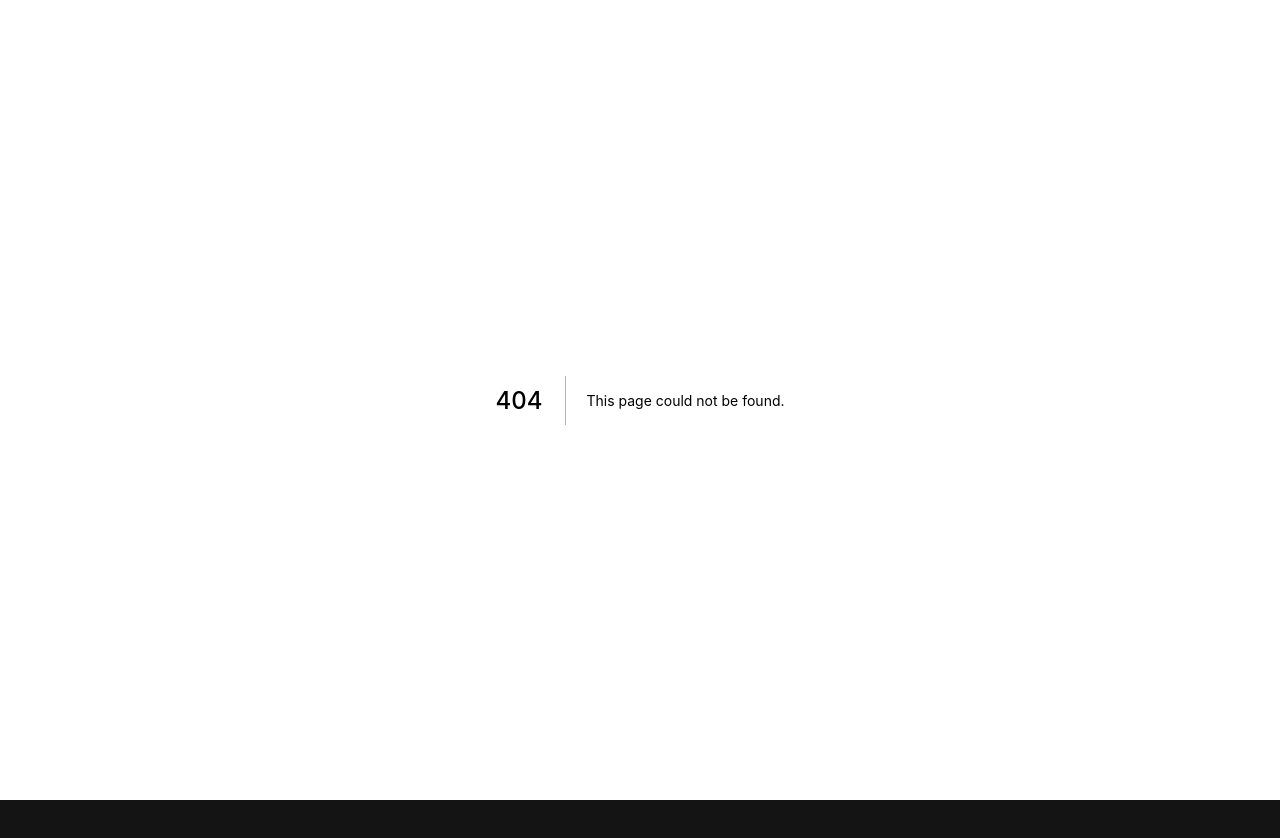
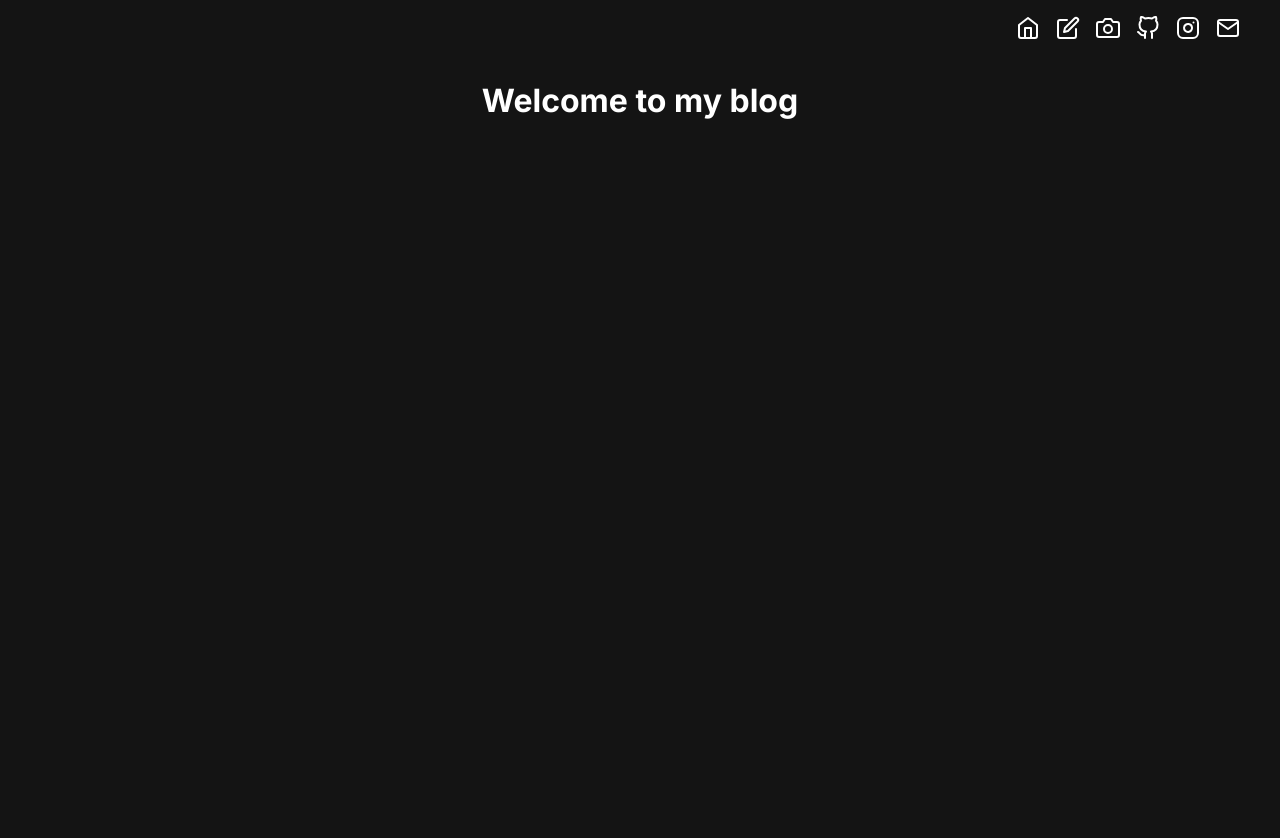
Before and after one commit to darkhist/darkhist.me, a Next.js app: page /blog in a window 1280 px wide. Before the commit this address had no page. Shown: the top 838 px of the page. Before the commit the page ends 800 px from the top, so only its background shows below. Built offline with nearby package versions, Linux system fonts and the light colour scheme.

Commit message:
style: init blog style

```diff
--- /dev/null
+++ b/pages/blog.js
@@ -0,0 +1,26 @@
+import Head from 'next/head';
+import Nav from '../components/nav';
+import styles from '../styles/blog.module.css';
+
+const Blog = () => (
+  <div className={styles.container}>
+    <Head>
+      <title>Quinn Salas</title>
+      <link rel="icon" href="/favicon.ico" />
+      <link
+        href="https://fonts.googleapis.com/css2?family=Inter:wght@700&display=swap"
+        rel="stylesheet"
+      />
+    </Head>
+
+    <header className={styles.header}>
+      <Nav />
+    </header>
+
+    <main className={styles.container}>
+      <h1> Welcome to my blog</h1>
+    </main>
+  </div>
+);
+
+export default Blog;
--- a/styles/Home.module.css
+++ b/styles/Home.module.css
@@ -4,10 +4,6 @@
   display: flex;
   flex-direction: column;
   margin: 0 auto;
-}
-
-.header {
-  width: 100%;
 }
 
 .main {
--- /dev/null
+++ b/styles/blog.module.css
@@ -0,0 +1,7 @@
+.container {
+  min-height: 100vh;
+  padding: 0 2rem;
+  display: flex;
+  flex-direction: column;
+  margin: 0 auto;
+}
```
